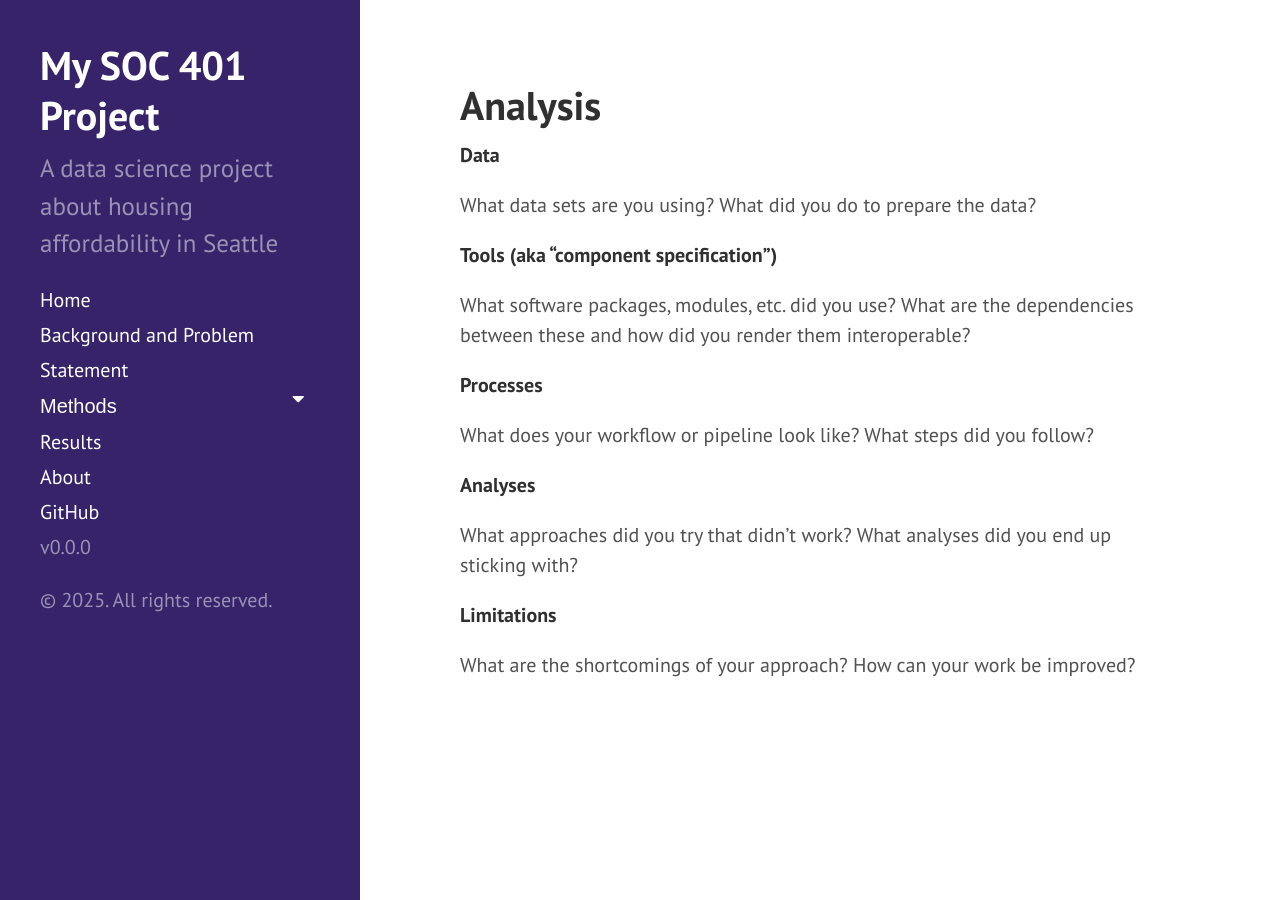
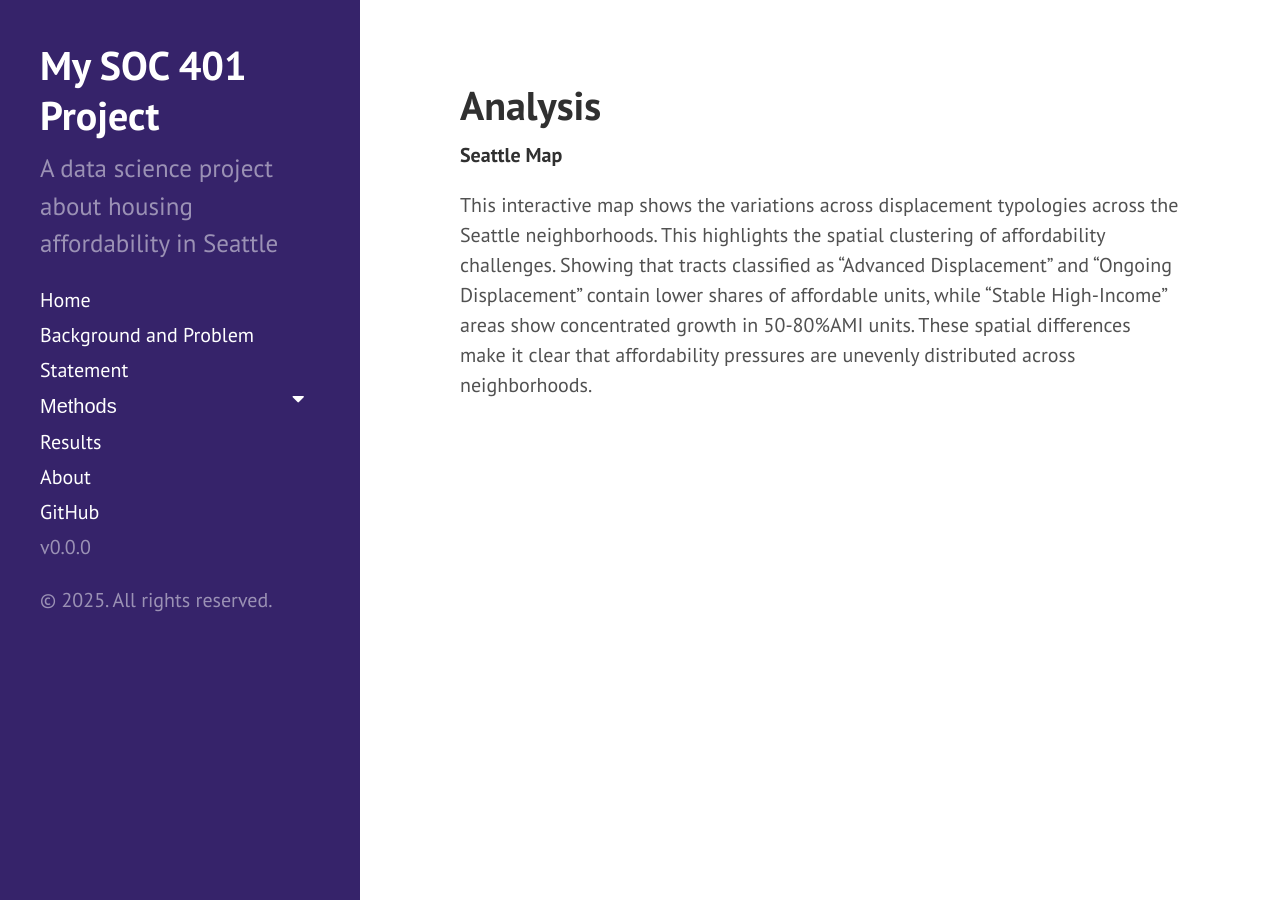
Before and after one commit to ymzakaria/soc401-ymzakaria, a Jekyll site: the page built from methods.md, in a window 1280 px wide. Built offline with Jekyll 4.4.1, drawn with Linux system fonts in a browser that asks for light colours.

Commit message:
Update methods.md

```diff
--- a/methods.md
+++ b/methods.md
@@ -3,27 +3,6 @@ layout: page
 title: Analysis
 ---
 
-**Data**
+**Seattle Map**
 
-What data sets are you using?
-What did you do to prepare the data?
-
-**Tools (aka “component specification”)**
-
-What software packages, modules, etc. did you use?
-What are the dependencies between these and how did you render them interoperable?
-
-**Processes**
-
-What does your workflow or pipeline look like?
-What steps did you follow?
-
-**Analyses**
-
-What approaches did you try that didn’t work?
-What analyses did you end up sticking with?
-
-**Limitations**
-
-What are the shortcomings of your approach?
-How can your work be improved?
+This interactive map shows the variations across displacement typologies across the Seattle neighborhoods. This highlights the spatial clustering of affordability challenges. Showing that tracts classified as “Advanced Displacement” and “Ongoing Displacement” contain lower shares of affordable units, while “Stable High-Income” areas show concentrated growth in 50-80%AMI units. These spatial differences make it clear that affordability pressures are unevenly distributed across neighborhoods.
```
